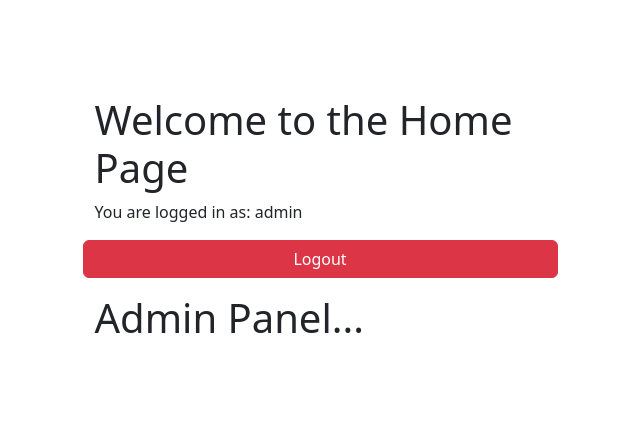
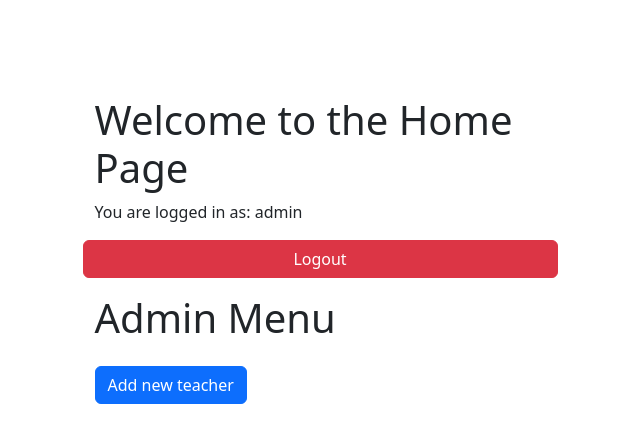
Before and after one commit to PasutK/Django-Auth-Example, a Django app: page / in a window 1280 px wide. Shown: the top 443 px of the page, without its empty margins (320-960 px from the left). Run offline with Django 5.2, Linux system fonts and the light colour scheme; a user stored in the database is signed in.

Commit message:
Add "add new teacher" to Admin section

```diff
--- a/auth_example/templates/landing-page.html
+++ b/auth_example/templates/landing-page.html
@@ -22,7 +22,8 @@
                 </div>
                 {% endif %}
                 {% if perms.user_preferences.is_admin %}
-                <h1>Admin Panel...</h1>
+                <h1>Admin Menu</h1>
+                <a href="/auth/add-new-teacher" class="mt-3 btn btn-primary"> Add new teacher </a>
                 {% elif perms.user_preferences.is_teacher %}
                 <h1>Teacher Section ...</h1>
                 {% elif perms.user_preferences.is_parents %}
--- a/user_preferences/templates/add_new_teacher.html
+++ b/user_preferences/templates/add_new_teacher.html
@@ -10,14 +10,14 @@
     <title>Add New Teacher</title>
 </head>
 <body>
-    <div class="container my-5">
+    <div class="container my-2">
         <div class="row justify-content-center">
             <div class="col-lg-6">
                 <div class="card p-3"
                     style="width: 100%; height: auto; border:none;">
                     <form method="POST" enctype="multipart/form-data">
                         {% csrf_token %}
-                        <h1 class="mt-4 mb-4 fw-normal">New Teacher</h1>
+                        <h1 class="mt-4 mb-4 fw-medium">New Teacher</h1>
                         <div class="position-relative mb-3">
                             <span class="mx-lg-2">
                                 <p class="d-inline">User</p>
--- a/user_preferences/views.py
+++ b/user_preferences/views.py
@@ -28,7 +28,7 @@ def UserLogout(request):
 
 
 def AddNewTeacher(request):
-    no_role_user_set = User.objects.filter(parents__isnull=True, teacher__isnull=True, student__isnull=True)
+    no_role_user_set = User.objects.filter(parents__isnull=True, teacher__isnull=True)
     if request.method == "POST":
         user = User.objects.get(pk=request.POST.get('abstract_user'))
         user.nickname = request.POST.get('nickname')
```
Also changed, not shown: db.sqlite3.
